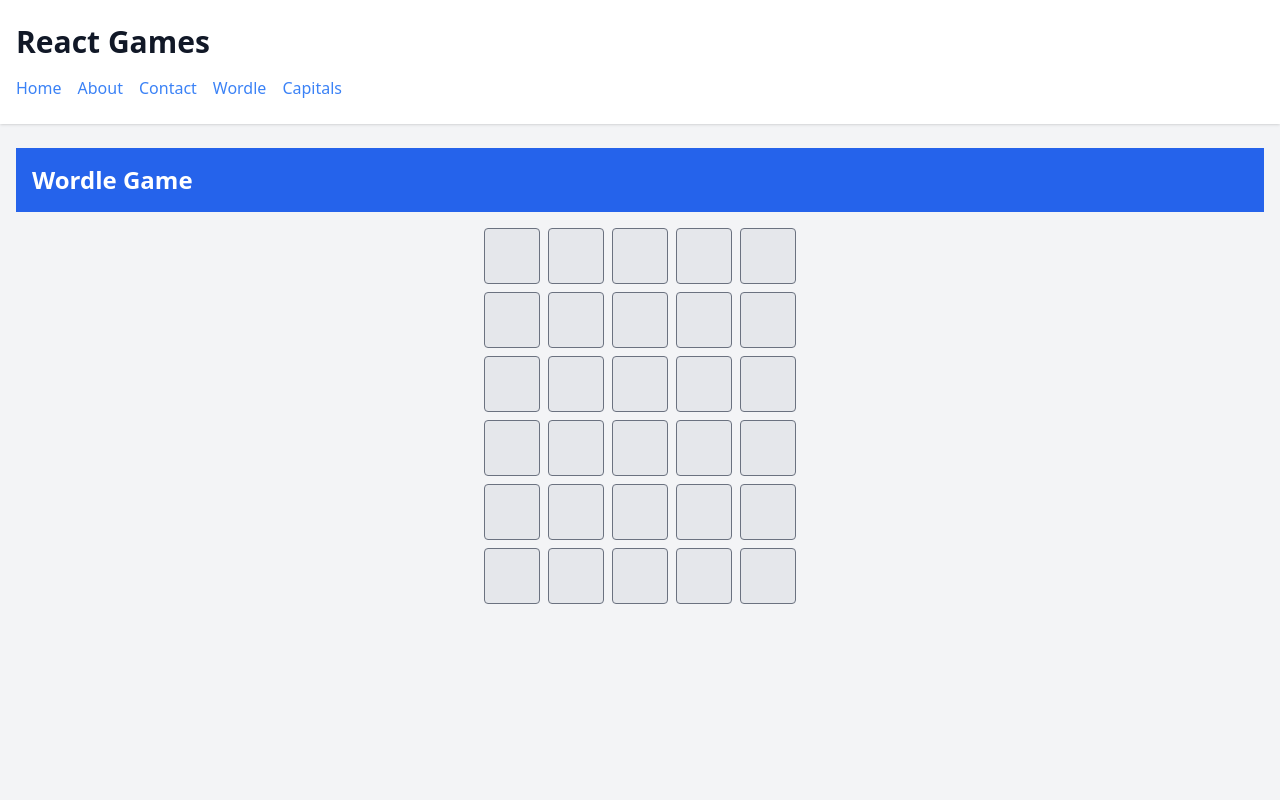
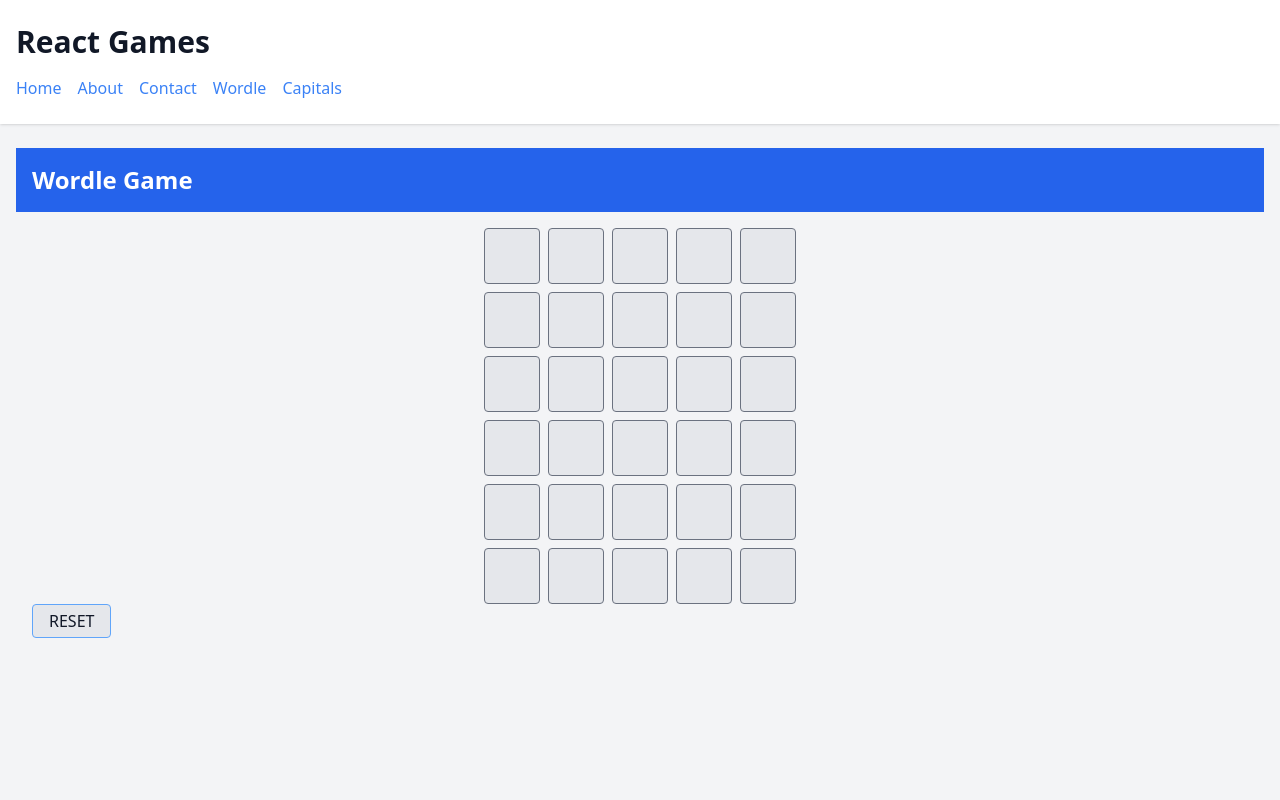
Before and after one commit to amir-sdmi/games, a Next.js app: page /wordle in a window 1280 px wide. Shown: the top 800 px of the page. Built offline with nearby package versions, Linux system fonts and the light colour scheme.

Commit message:
finished adding reset button

```diff
--- a/app/wordle/page.tsx
+++ b/app/wordle/page.tsx
@@ -6,12 +6,21 @@ type Word = {
   char: string;
   charStatus: "empty" | "filled" | "correct" | "wrong" | "wrongPosition";
 };
-const initialWord: Word = {
-  char: "",
-  charStatus: "empty",
+
+const initialState = {
+  position: { row: 0, column: 0 },
+  lastChecked: "",
+  isNotWord: false,
+  pickedWord: [""],
+  initialWord: {
+    char: "",
+    charStatus: "empty",
+  } as Word,
 };
+
 export default function WordlePage() {
-  const [pickedWord, setPickedWord] = useState([""]);
+  const [reset, setReset] = useState(false);
+  const [pickedWord, setPickedWord] = useState(initialState.pickedWord);
   // 6 rows and 5 columns
   const [answer, setAnswer] = useState<Word[][]>(
     Array(6)
@@ -19,21 +28,35 @@ export default function WordlePage() {
       .map(() =>
         Array(5)
           .fill(null)
-          .map(() => ({ ...initialWord }))
+          .map(() => ({ ...initialState.initialWord }))
       )
   );
 
-  const [position, setPosition] = useState({ row: 0, column: 0 });
+  const [position, setPosition] = useState(initialState.position);
 
-  const [lastChecked, setLastCheckedWord] = useState("");
+  const [lastChecked, setLastCheckedWord] = useState(initialState.lastChecked);
 
-  const [isNotWord, setIsNotWord] = useState(false);
-  // generate a new word when the page loads
+  const [isNotWord, setIsNotWord] = useState(initialState.isNotWord);
   useEffect(() => {
+    if (reset) {
+      setAnswer(
+        Array(6)
+          .fill(null)
+          .map(() =>
+            Array(5)
+              .fill(null)
+              .map(() => ({ ...initialState.initialWord }))
+          )
+      );
+      setPosition(initialState.position);
+      setIsNotWord(initialState.isNotWord);
+      setLastCheckedWord(initialState.lastChecked);
+    }
+    // generate a new word when the page loads
     const newWord = getRandomWord().toUpperCase().split("");
-
     setPickedWord(newWord);
-  }, []);
+    setReset(false);
+  }, [reset]);
 
   const checkWord = useCallback(
     (word: Word[], pickedWord: string[]) => {
@@ -159,6 +182,12 @@ export default function WordlePage() {
         ))}
       </div>
       <div>{isNotWord && <p>Is not a Valid Word</p>}</div>
+      <button
+        className="rounded bg-gray-200 border border-blue-400 px-4 py-1"
+        onClick={() => setReset(true)}
+      >
+        RESET
+      </button>
     </>
   );
 }
```
Also changed, not shown: app/fonts/GeistMonoVF.woff (deleted), app/fonts/GeistVF.woff (deleted).
